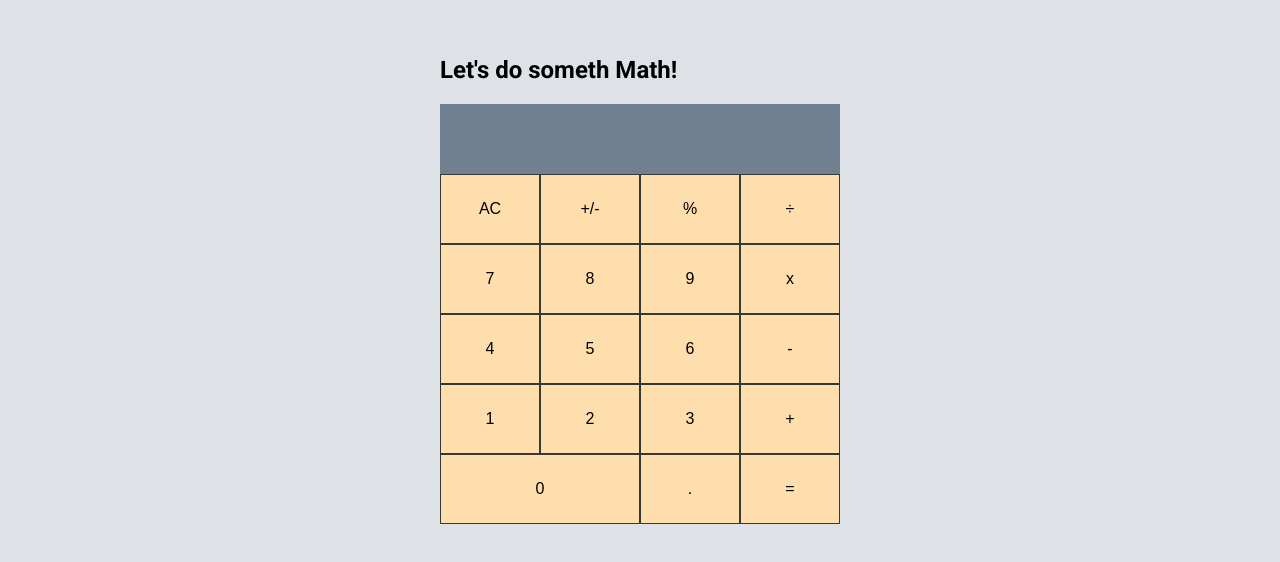
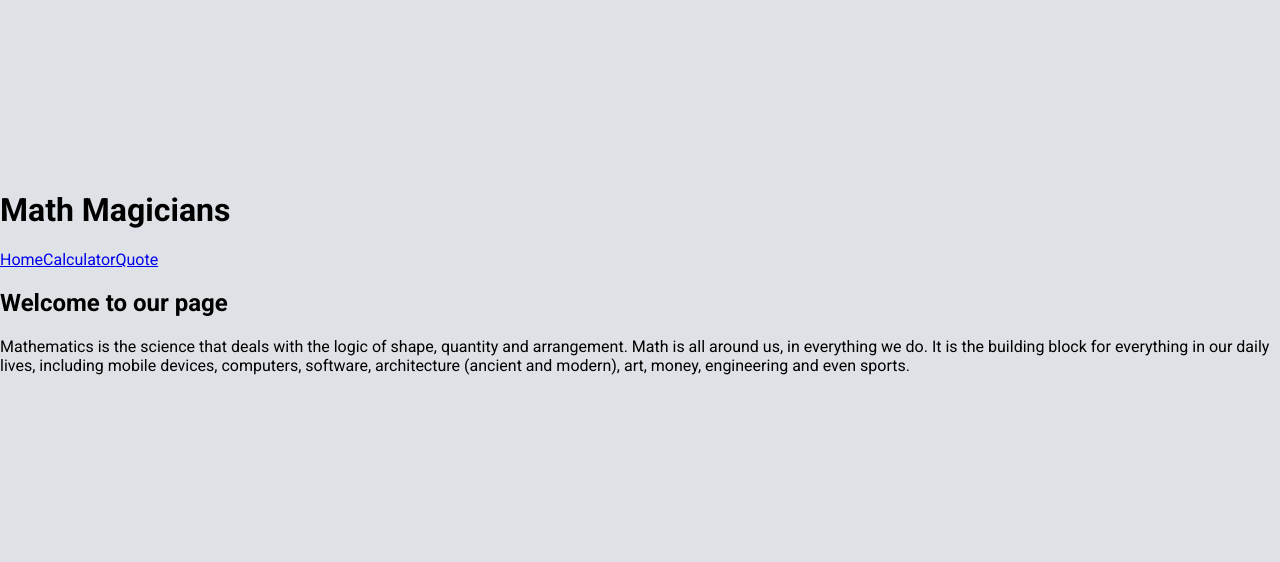
Before and after one commit to felixodette/math-magicians, a React (Create React App) app: page / in a window 1280 px wide. Shown: the part 120-682 px from the top of the page. Built offline with nearby package versions, Linux system fonts and the light colour scheme.

Commit message:
Routing added

```diff
--- a/src/App.js
+++ b/src/App.js
@@ -1,6 +1,10 @@
 import './App.css';
 import React, { Component } from 'react';
 import Calculator from './components/Calculator';
+import { Routes, Route, } from 'react-router-dom';
+import NavBar from './components/Nav';
+import Home from './components/Home';
+import Quote from './components/Quote';
 
 class App extends Component {
   constructor(props) {
@@ -9,7 +13,18 @@
   }
 
   render() {
-    return (<Calculator />);
+    return (
+      <>
+        <NavBar />
+        <main>
+          <Routes>
+            <Route path="/" element={<Home />} />
+            <Route path="/Quote" element={<Quote />} />
+            <Route path="/Calculator" element={<Calculator />} />
+          </Routes>
+        </main>
+      </>
+    );
   }
 }
 
--- a/src/index.js
+++ b/src/index.js
@@ -1,10 +1,13 @@
 import React from 'react';
 import ReactDOM from 'react-dom/client';
 import App from './App';
+import { BrowserRouter as Router } from 'react-router-dom';
 
 const root = ReactDOM.createRoot(document.getElementById('root'));
 root.render(
   <React.StrictMode>
-    <App />
+    <Router>
+      <App />
+    </Router>
   </React.StrictMode>,
 );
```
